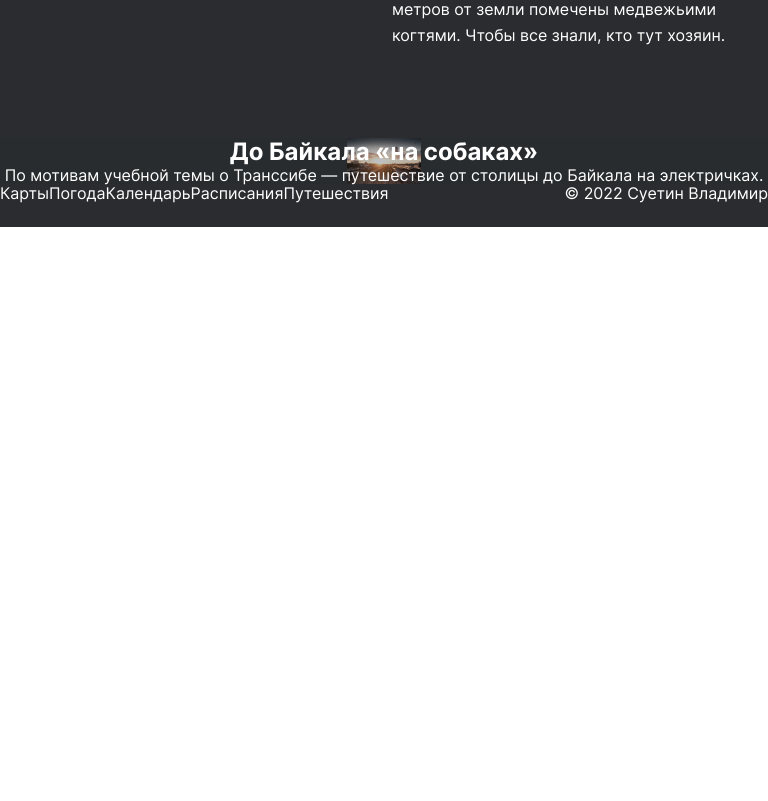
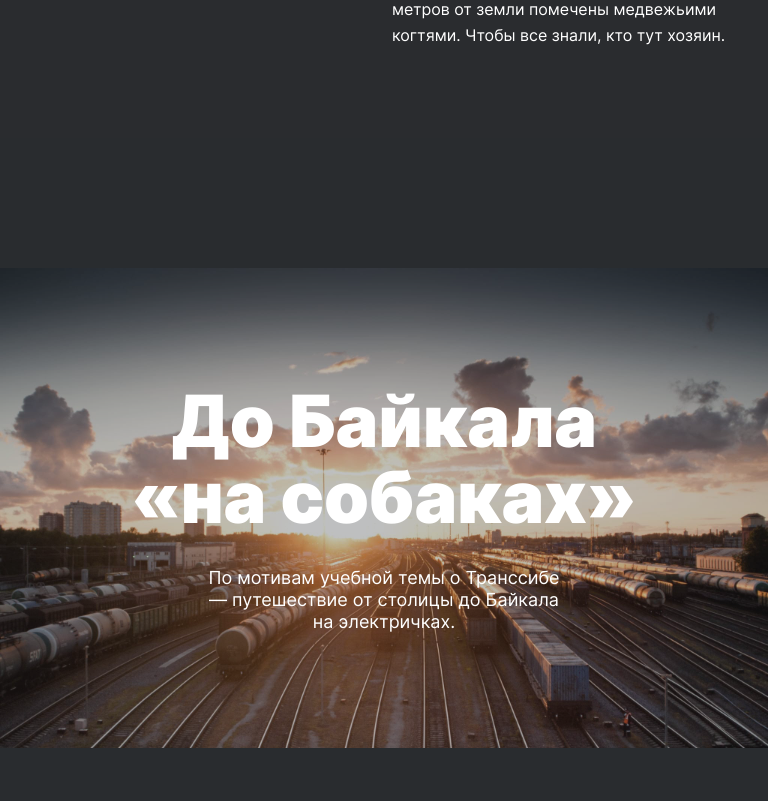
Before and after one commit to Vladimir-Suetin/russian-travel, a plain HTML site: page index.html in a window 768 px wide. Shown: the part 6159-6960 px from the top of the page. Before the commit the page ends 6386 px from the top, so only its background shows below. Drawn offline with Linux system fonts and the light colour scheme.

Commit message:
завершение блока cover 768

```diff
--- a/blocks/cover/__background/cover__background.css
+++ b/blocks/cover/__background/cover__background.css
@@ -43,3 +43,9 @@
     min-height: 640px;
   }
 }
+
+@media screen and (min-width: 768px) and (max-width: 1023px) {
+  .cover__background {
+    min-height: 740px;
+  }
+}
--- a/blocks/cover/__subtitle/cover__subtitle.css
+++ b/blocks/cover/__subtitle/cover__subtitle.css
@@ -33,3 +33,14 @@
     line-height: 22px;
   }
 }
+
+@media screen and (min-width: 768px) and (max-width: 1023px) {
+  .cover__subtitle {
+    max-width: 360px;
+    min-height: 66px;
+    font-style: normal;
+    font-weight: 400;
+    font-size: 18px;
+    line-height: 22px;
+  }
+}
--- a/blocks/cover/__title/cover__title.css
+++ b/blocks/cover/__title/cover__title.css
@@ -35,3 +35,15 @@
     margin-bottom: 32px;
   }
 }
+
+@media screen and (min-width: 768px) and (max-width: 1023px) {
+  .cover__title {
+    max-width: 560px;
+    min-height: 152px;
+    font-style: normal;
+    font-weight: 900;
+    font-size: 72px;
+    line-height: 76px;
+    margin-bottom: 32px;
+  }
+}
--- a/blocks/cover/cover.css
+++ b/blocks/cover/cover.css
@@ -16,3 +16,10 @@
     margin-bottom: 92px;
   }
 }
+
+@media screen and (min-width: 768px) and (max-width: 1023px) {
+  .cover {
+    width: 100%;
+    margin-bottom: 92px;
+  }
+}
```
